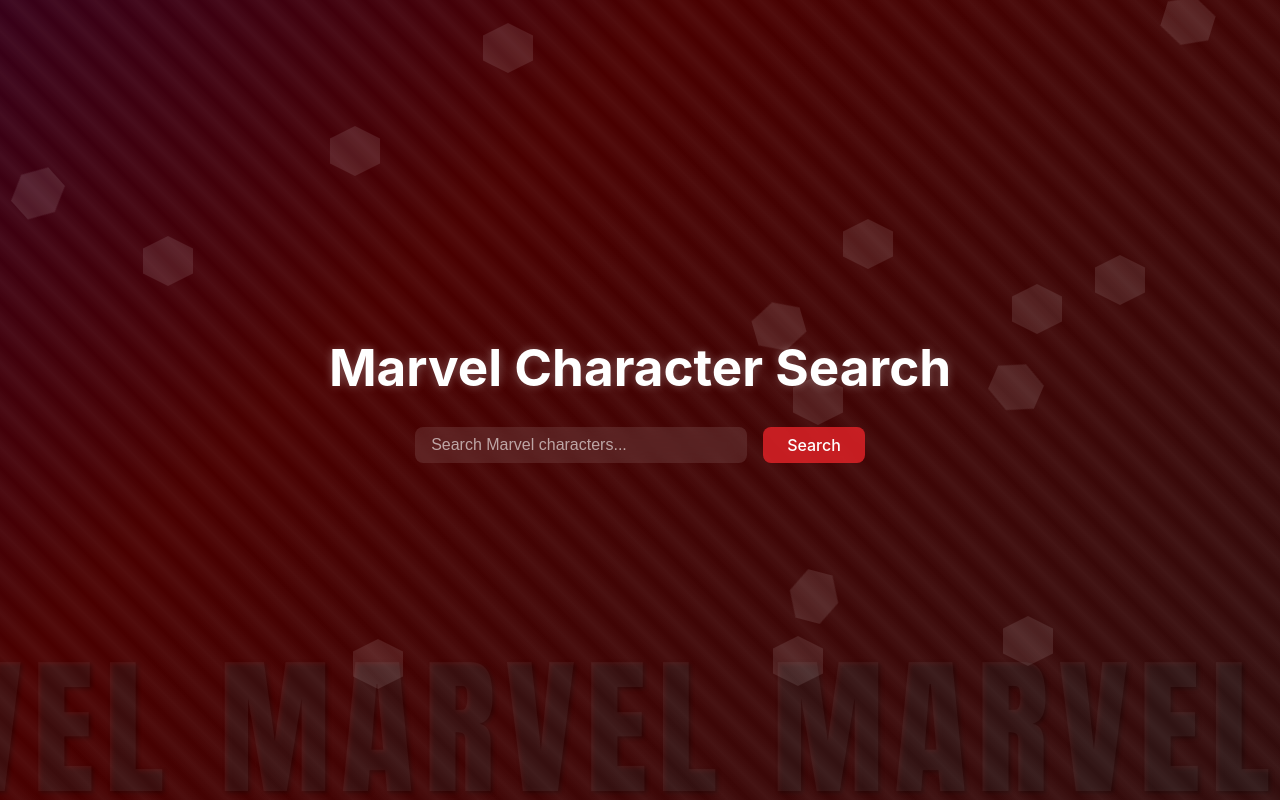
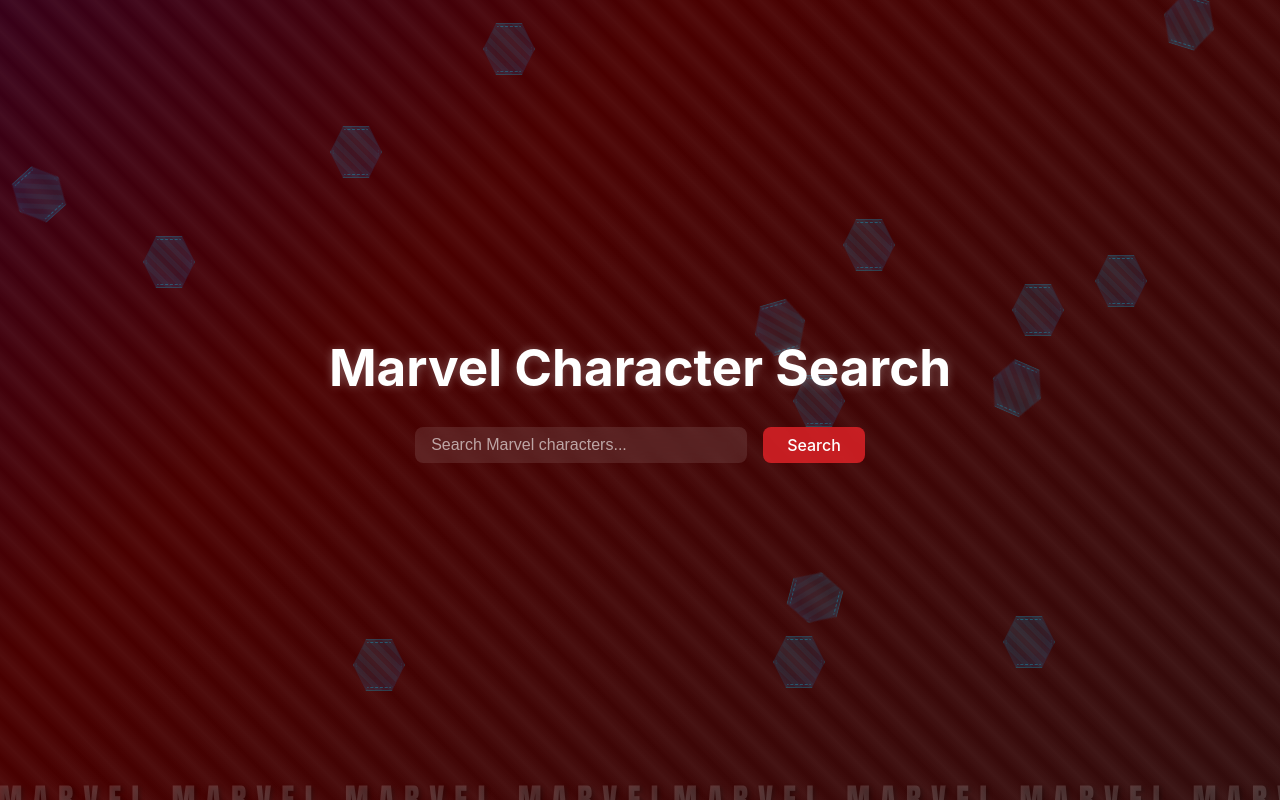
Before and after one commit to timotholt/sba320, a React (Vite) app: page / in a window 1280 px wide. Built offline with nearby package versions, Linux system fonts and the light colour scheme; no server answers.

Commit message:
changed css a bit

```diff
--- a/src/App.css
+++ b/src/App.css
@@ -30,6 +30,15 @@
   }
 }
 
+@keyframes scrollText {
+  0% {
+    transform: translate3d(-10%, 0, 0);
+  }
+  100% {
+    transform: translate3d(-60%, 0, 0);
+  }
+}
+
 body {
   margin: 0;
   min-height: 100vh;
@@ -55,9 +64,9 @@
   width: 200vw;
   height: 200vh;
   font-family: 'Impact', sans-serif;
-  font-size: 150px;
+  font-size: 2rem;
   font-weight: bold;
-  color: rgba(255, 255, 255, 0.05);
+  color: rgba(255, 255, 255, 0.15);
   display: flex;
   flex-wrap: wrap;
   justify-content: center;
@@ -70,7 +79,7 @@
   white-space: nowrap;
   letter-spacing: 10px;
   text-transform: uppercase;
-  animation: marvelFloat 60s linear infinite;
+  animation: scrollText 20s linear infinite;
   text-shadow: 2px 2px 4px rgba(0, 0, 0, 0.3);
 }
 
@@ -106,10 +115,46 @@
   position: absolute;
   width: 50px;
   height: 50px;
-  background: rgba(255, 255, 255, 0.1);
+  background: linear-gradient(135deg,
+    rgba(0, 212, 255, 0.1) 0%,
+    rgba(30, 144, 255, 0.1) 100%
+  );
+  border: 1px solid rgba(0, 212, 255, 0.2);
+  clip-path: polygon(25% 0%, 75% 0%, 100% 50%, 75% 100%, 25% 100%, 0% 50%);
+  box-shadow:
+    0 0 10px rgba(0, 212, 255, 0.2),
+    inset 0 0 15px rgba(30, 144, 255, 0.1);
+  backdrop-filter: blur(5px);
   animation: floatingHexagons 20s linear infinite;
-  clip-path: polygon(50% 0%, 100% 25%, 100% 75%, 50% 100%, 0% 75%, 0% 25%);
   pointer-events: none;
+}
+
+.shape::before {
+  content: '';
+  position: absolute;
+  top: 0;
+  left: 0;
+  right: 0;
+  bottom: 0;
+  background: repeating-linear-gradient(
+    45deg,
+    transparent,
+    transparent 5px,
+    rgba(0, 212, 255, 0.05) 5px,
+    rgba(0, 212, 255, 0.05) 10px
+  );
+  clip-path: polygon(25% 0%, 75% 0%, 100% 50%, 75% 100%, 25% 100%, 0% 50%);
+}
+
+.shape::after {
+  content: '';
+  position: absolute;
+  top: 2px;
+  left: 2px;
+  right: 2px;
+  bottom: 2px;
+  border: 1px dashed rgba(0, 212, 255, 0.3);
+  clip-path: polygon(25% 0%, 75% 0%, 100% 50%, 75% 100%, 25% 100%, 0% 50%);
 }
 
 /* Container for the main content */
```
